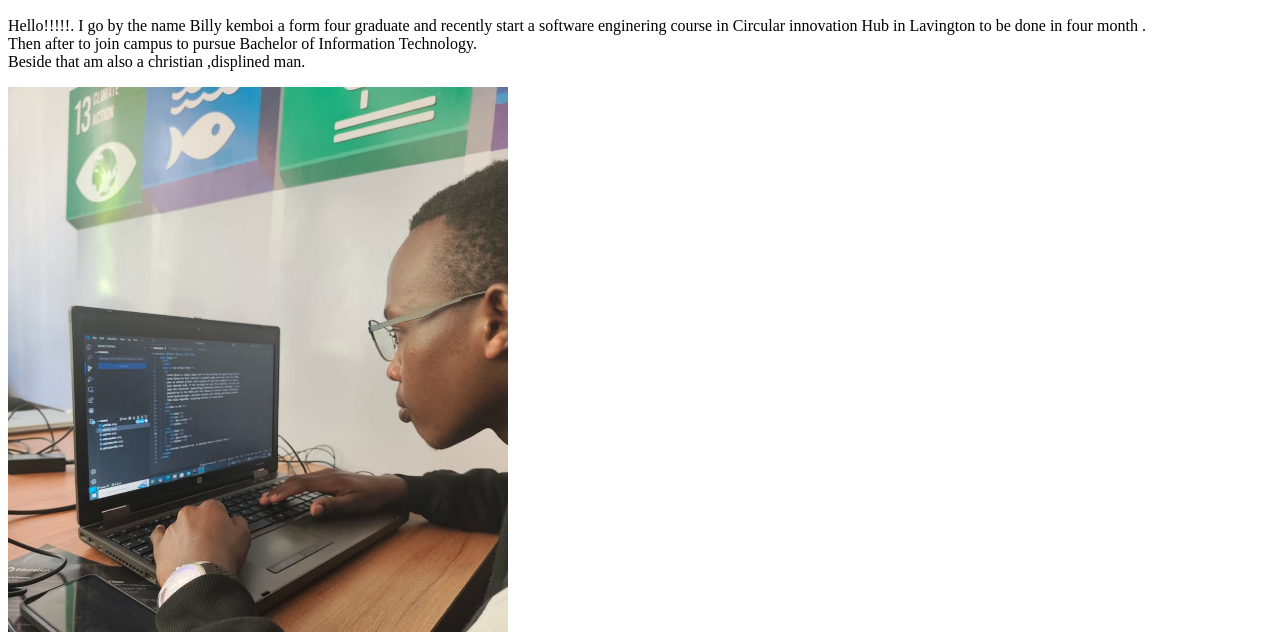
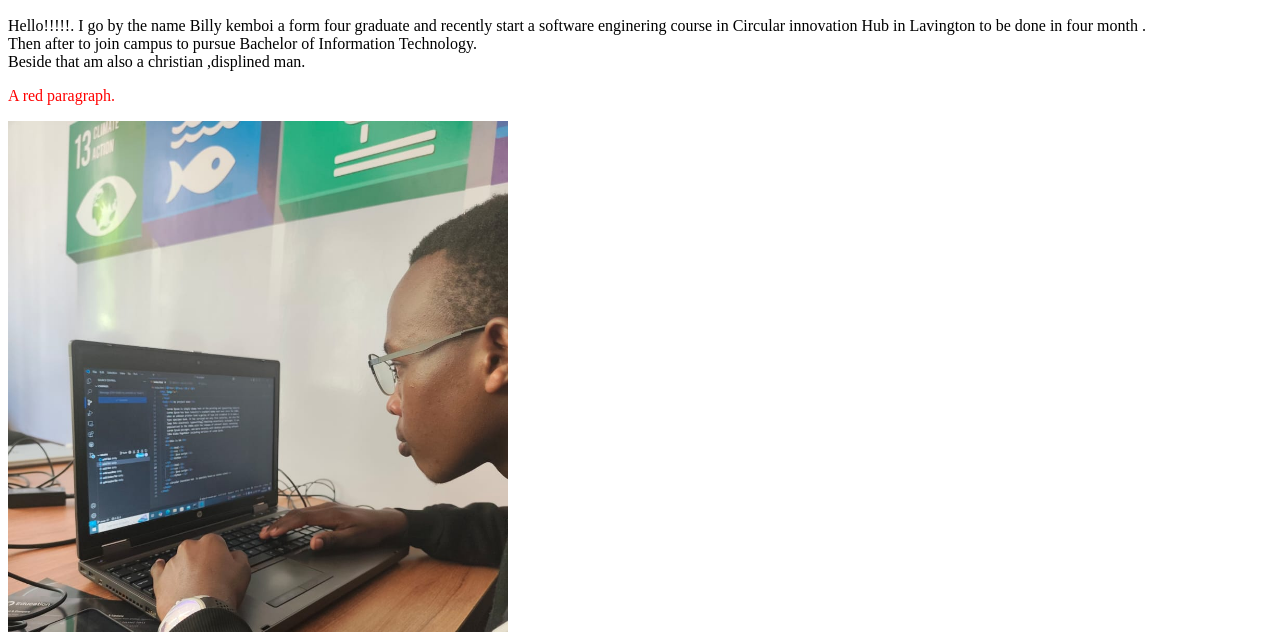
Before and after one commit to billy-source/portfolio, a plain HTML site: page index.html in a window 1280 px wide. Shown: the part 168-800 px from the top of the page. Drawn offline with Linux system fonts and the light colour scheme.

Commit message:
paragragh to red

```diff
--- a/index.html
+++ b/index.html
@@ -14,7 +14,7 @@
      About me
     </h2>
     <p>Hello!!!!!. I go by the name Billy kemboi  a form four graduate and recently start a software enginering course in Circular innovation Hub in Lavington to be done in four month .<br>Then after to join campus to pursue Bachelor of Information Technology.<br>Beside that am also a christian ,displined man.</p>
-
+    <p style="color:red;">A red paragraph.</p>
 </section>
 <img src="IMG-20250409-WA0045.jpg" alt="My picture" width="500">
  <section>
```
